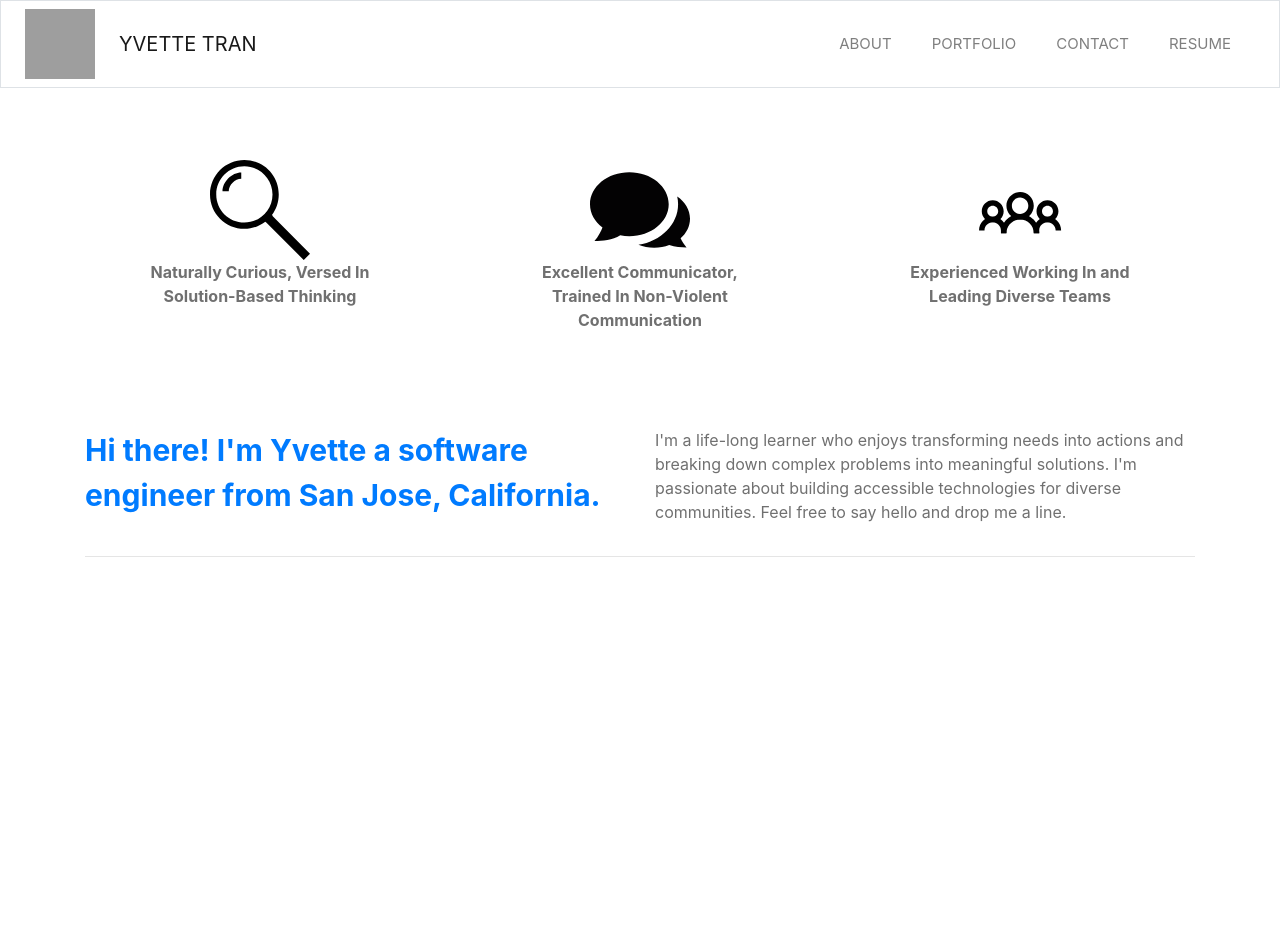
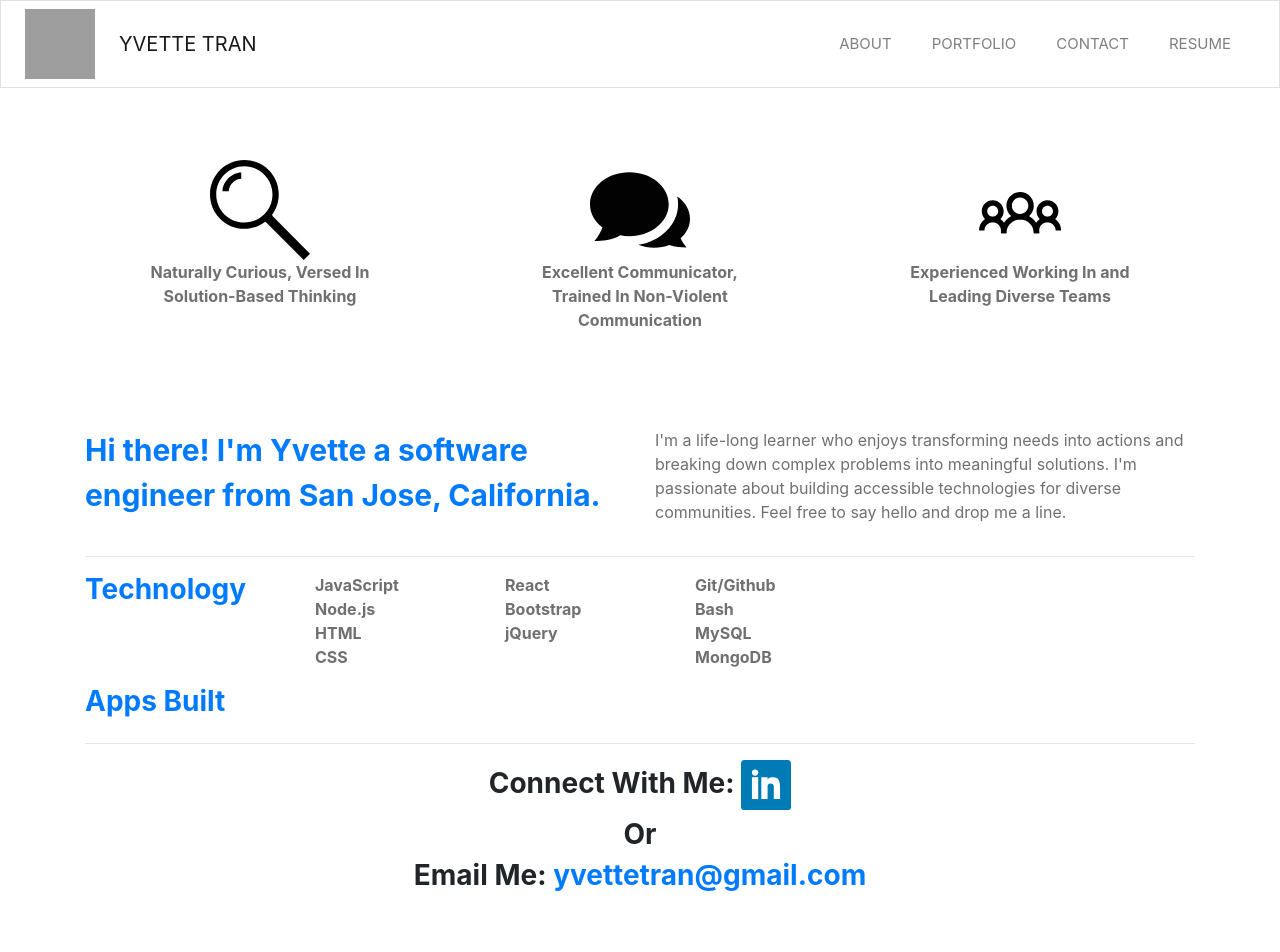
Before and after one commit to Trantastic/portfolio, a plain HTML site: page index.html in a window 1280 px wide. Shown: the top 952 px of the page. After the commit the page ends 901 px from the top, so only its background shows below. Drawn offline with nearby package versions, Linux system fonts and the light colour scheme; grey boxes are pictures that could not be loaded.

Commit message:
added all content except for portfolio img

```diff
--- a/index.html
+++ b/index.html
@@ -103,6 +103,21 @@
 			</div>
 		</div>
 
+		<hr>
+
+		<!-- Contact -->
+		<div class="row">
+			<div class="col-md-12 text-center contact-header">
+				<h3>Connect With Me: <a href="https://www.linkedin.com/in/yvette-tran/" target="_blank"><img id="linkedin-icon" src="./img/linkedin.svg" alt="LinkedIn Icon"></a></h3>
+			</div>
+			<div class="col-md-12 text-center contact-header">
+				<h3>Or</h3>
+			</div>
+			<div class="col-md-12 text-center contact-header">
+				<h3>Email Me: <a href="mailto:yvettetran@gmail.com">yvettetran@gmail.com</a></h3>
+			</div>
+		</div>
+
 	</div>
 
 	<!-- Bootstrap v4 -->
--- a/style.css
+++ b/style.css
@@ -23,9 +23,9 @@ ul {
 }
 
 /* Portfolio */
-#portfolio {
+/*#portfolio {
 	margin-top: 500px;
-}
+}*/
 
 #tech-header, #apps-header {
 	color: #007BFF;
@@ -34,6 +34,11 @@ ul {
 
 .tech-stack {
 	color: #707070;
+	font-weight: bold;
+}
+
+/* Contact */
+.contact-header h3 {
 	font-weight: bold;
 }
 
@@ -57,3 +62,8 @@ ul {
 	height: 100px;
 	width: 100px;
 }
+
+#linkedin-icon {
+	height: 50px;
+	width: 50px;
+}
```
